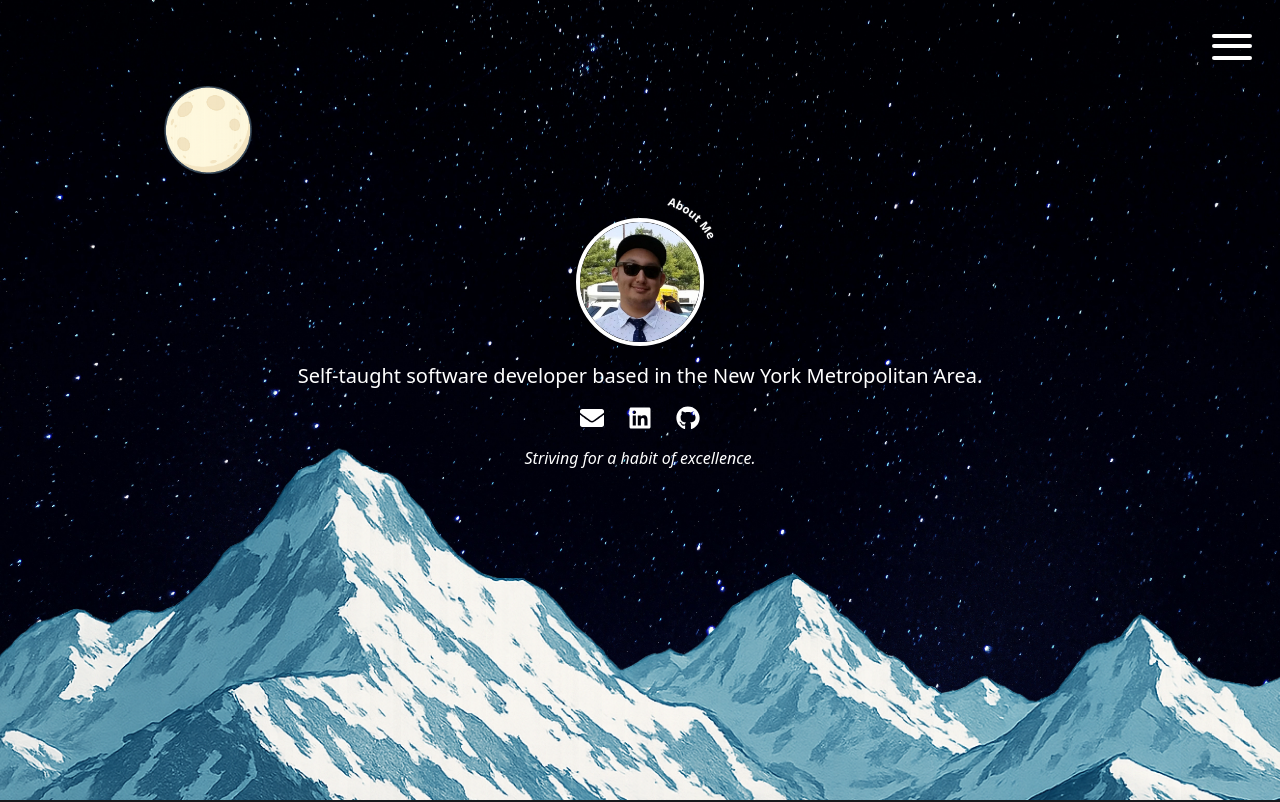
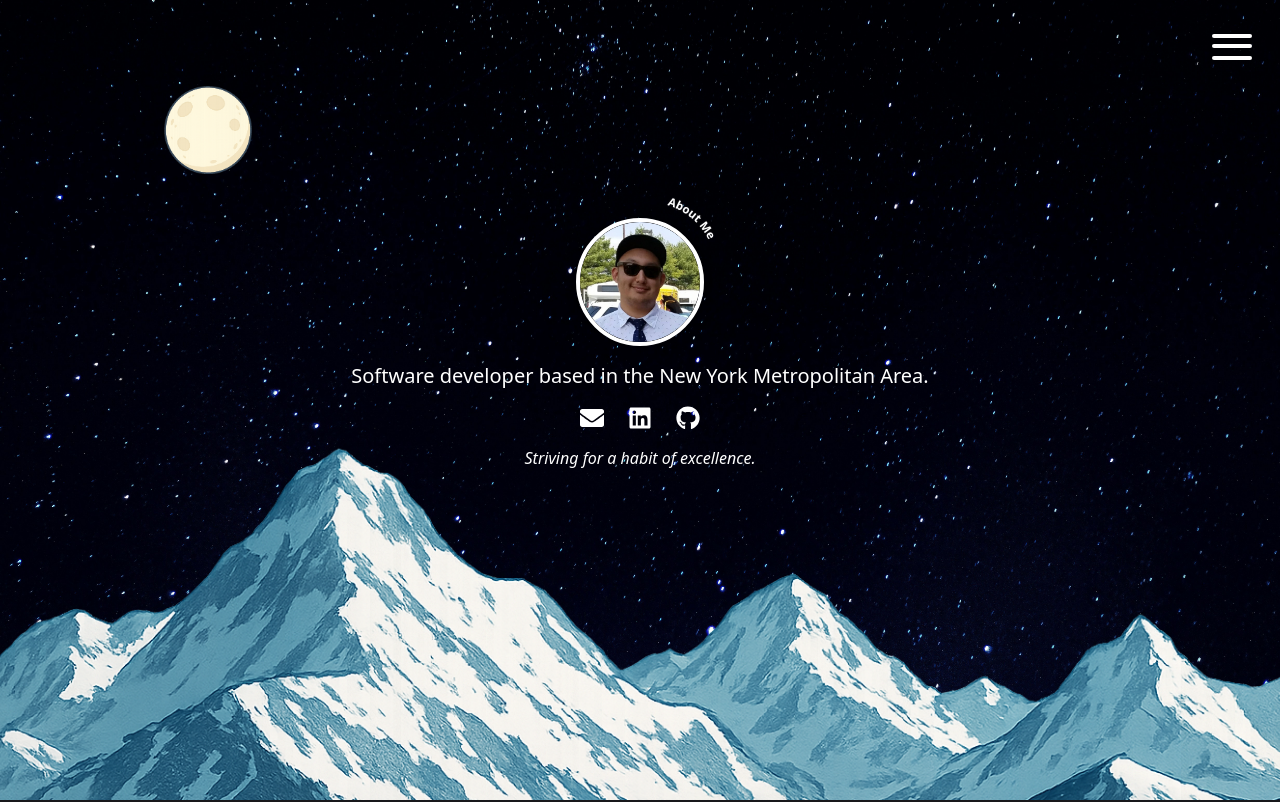
Before and after one commit to edwardsong08/final-profile, a Next.js app: page / in a window 1280 px wide. Shown: the top 802 px of the page. Built offline with nearby package versions, Linux system fonts and the light colour scheme.

Commit message:
Update Hero.tsx

```diff
--- a/src/components/Hero.tsx
+++ b/src/components/Hero.tsx
@@ -251,7 +251,7 @@ export default function Hero({ onReady, openAbout }: HeroProps) {
         </div>
 
         <p className="text-xl mb-4">
-          Self‑taught software developer based in the New York Metropolitan Area.
+          Software developer based in the New York Metropolitan Area.
         </p>
 
         <div className="flex space-x-6 text-2xl mb-4">
```
